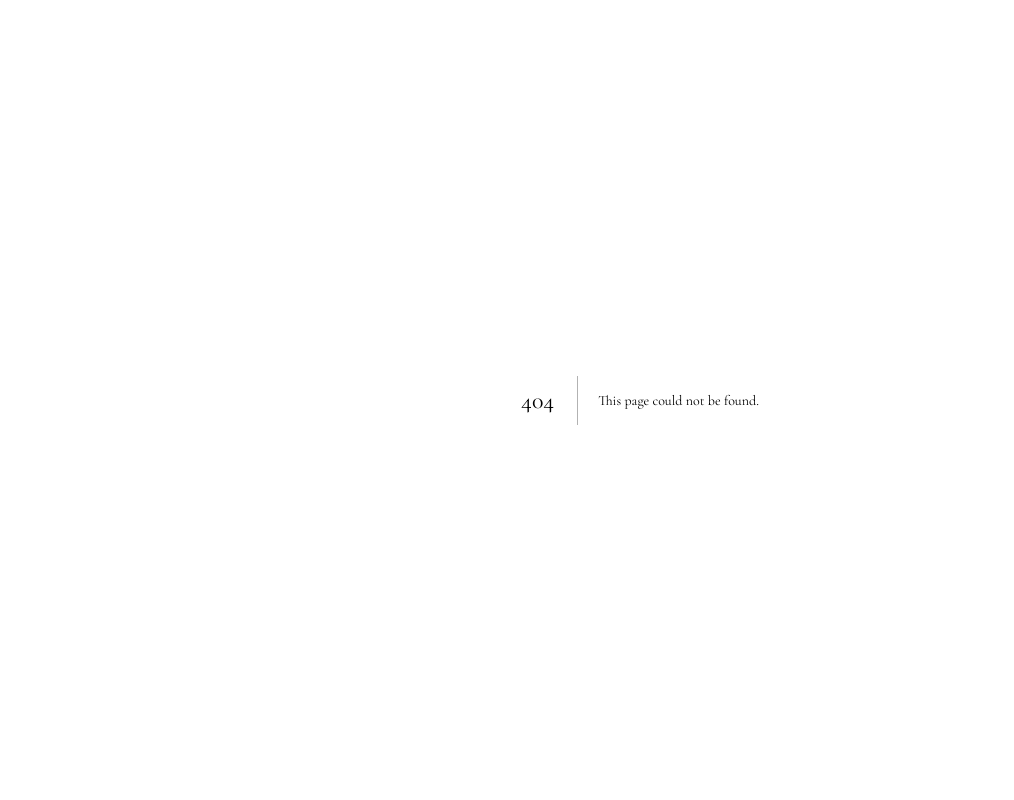
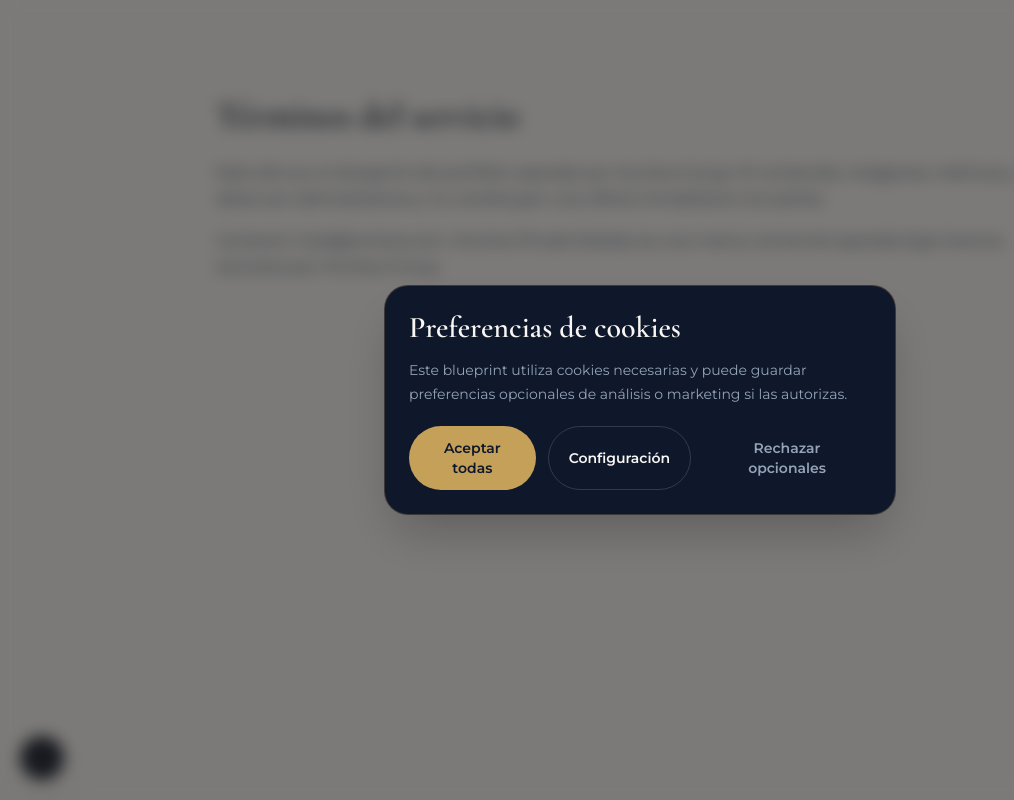
Before and after one commit to ToniIAPro73/Anclora-Portfolio, a Next.js app: page /terms in a window 1280 px wide. Before the commit this address had no page. Shown: the whole page, without its empty margins (0-1014 px from the left). Built offline with nearby package versions, Linux system fonts and the light colour scheme.

Commit message:
feat: add Brand IP footer and cookie consent

```diff
--- a/src/app/cookies/page.tsx
+++ b/src/app/cookies/page.tsx
@@ -4,7 +4,8 @@ export default function CookiesPage() {
       <div className="max-w-4xl mx-auto px-6 py-24">
         <h1 className="text-4xl font-serif font-semibold">Cookies</h1>
         <p className="mt-6 text-[#334155] leading-relaxed">
-          Este sitio utiliza cookies técnicas necesarias para operación básica y medición funcional del blueprint.
+          Este sitio utiliza cookies técnicas necesarias para operación básica y puede guardar preferencias opcionales
+          de análisis o marketing si las autorizas desde el botón flotante.
         </p>
       </div>
     </main>
--- a/src/app/layout.tsx
+++ b/src/app/layout.tsx
@@ -1,5 +1,6 @@
 import type { Metadata } from "next";
 import { Cormorant_Garamond, Montserrat, Allura } from "next/font/google";
+import { CookieConsent } from "@/components/cookie-consent";
 import "./globals.css";
 
 const cormorantGaramond = Cormorant_Garamond({
@@ -118,6 +119,7 @@ export default function RootLayout({
           dangerouslySetInnerHTML={{ __html: JSON.stringify(structuredData) }}
         />
         {children}
+        <CookieConsent />
       </body>
     </html>
   );
--- a/src/app/legal/page.tsx
+++ b/src/app/legal/page.tsx
@@ -5,7 +5,8 @@ export default function LegalPage() {
         <h1 className="text-4xl font-serif font-semibold">Aviso Legal</h1>
         <p className="mt-6 text-[#334155] leading-relaxed">
           Este espacio forma parte de un blueprint project de portfolio para Anclora Private Estates. El contenido se
-          muestra con fines demostrativos de marca, diseño y ejecución tecnológica.
+          muestra con fines demostrativos de marca, diseño y ejecución tecnológica. Titular y operador: Anclora Group.
+          No se afirma registro concedido de marca. Contacto: hola@anclora.com.
         </p>
       </div>
     </main>
--- a/src/app/privacy/page.tsx
+++ b/src/app/privacy/page.tsx
@@ -5,7 +5,8 @@ export default function PrivacyPage() {
         <h1 className="text-4xl font-serif font-semibold">Privacidad</h1>
         <p className="mt-6 text-[#334155] leading-relaxed">
           Los datos enviados mediante el formulario se usan exclusivamente para responder consultas del proyecto
-          blueprint y se tratan con criterios de confidencialidad y minimización.
+          blueprint y se tratan con criterios de confidencialidad y minimización por Anclora Group. Contacto:
+          hola@anclora.com.
         </p>
       </div>
     </main>
--- /dev/null
+++ b/src/app/terms/page.tsx
@@ -0,0 +1,15 @@
+export default function TermsPage() {
+  return (
+    <main className="min-h-screen ap-surface-ivory text-[#0F172A]">
+      <div className="max-w-4xl mx-auto px-6 py-24">
+        <h1 className="text-4xl font-serif font-semibold">Términos del servicio</h1>
+        <p className="mt-6 text-[#334155] leading-relaxed">
+          Este sitio es un blueprint de portfolio operado por Anclora Group. El contenido, imágenes, métricas y datos son demostrativos y no constituyen una oferta inmobiliaria vinculante.
+        </p>
+        <p className="mt-4 text-[#334155] leading-relaxed">
+          Contacto: hola@anclora.com. Anclora Private Estates es una marca comercial operada bajo licencia exclusiva por Anclora Group.
+        </p>
+      </div>
+    </main>
+  )
+}
--- /dev/null
+++ b/src/components/cookie-consent.tsx
@@ -0,0 +1,67 @@
+"use client"
+
+import { useEffect, useState } from "react"
+
+type CookiePreferences = { necessary: true; analytics: boolean; marketing: boolean; updatedAt: string; version: "v1" }
+const STORAGE_KEY = "anclora-cookie-consent-v1"
+const defaults: CookiePreferences = { necessary: true, analytics: false, marketing: false, updatedAt: "", version: "v1" }
+
+export function CookieConsent() {
+  const [open, setOpen] = useState(() => {
+    if (typeof window === "undefined") return false
+    return !localStorage.getItem(STORAGE_KEY)
+  })
+  const [settings, setSettings] = useState(false)
+  const [preferences, setPreferences] = useState<CookiePreferences>(() => {
+    if (typeof window === "undefined") return defaults
+    try {
+      const raw = localStorage.getItem(STORAGE_KEY)
+      if (raw) {
+        const parsed = JSON.parse(raw) as Partial<CookiePreferences>
+        return { necessary: true, analytics: Boolean(parsed.analytics), marketing: Boolean(parsed.marketing), updatedAt: parsed.updatedAt ?? "", version: "v1" }
+      }
+    } catch {}
+    return defaults
+  })
+  useEffect(() => {
+    const listener = () => { setOpen(true); setSettings(true) }
+    window.addEventListener("anclora:open-cookie-preferences", listener)
+    return () => window.removeEventListener("anclora:open-cookie-preferences", listener)
+  }, [])
+  function persist(next: CookiePreferences) {
+    const value = { ...next, necessary: true as const, updatedAt: new Date().toISOString(), version: "v1" as const }
+    localStorage.setItem(STORAGE_KEY, JSON.stringify(value))
+    setPreferences(value)
+    setOpen(false)
+    setSettings(false)
+  }
+  return (
+    <>
+      <button type="button" aria-label="Preferencias de cookies" onClick={() => { setOpen(true); setSettings(true) }} className="fixed bottom-5 left-5 z-50 h-11 w-11 rounded-full border border-[#C5A059]/50 bg-[#0F172A]/90 text-[#C5A059] shadow-2xl backdrop-blur">C</button>
+      {open ? (
+        <div className="fixed inset-0 z-50 flex items-end justify-center bg-black/50 px-4 py-6 backdrop-blur-sm sm:items-center" role="dialog" aria-modal="true" aria-labelledby="portfolio-cookie-title">
+          <div className="w-full max-w-lg rounded-3xl border border-[#C5A059]/25 bg-[#0F172A] p-6 text-[#F8F5F2] shadow-2xl">
+            <h2 id="portfolio-cookie-title" className="font-serif text-3xl font-semibold">{settings ? "Gestionar cookies" : "Preferencias de cookies"}</h2>
+            <p className="mt-3 text-sm leading-6 text-[#94A3B8]">Este blueprint utiliza cookies necesarias y puede guardar preferencias opcionales de análisis o marketing si las autorizas.</p>
+            {settings ? (
+              <div className="mt-5 space-y-3">
+                <CookieRow title="Cookies necesarias" description="Operación básica y seguridad. No se pueden desactivar." checked disabled onChange={() => {}} />
+                <CookieRow title="Cookies de análisis" description="Medición funcional del blueprint." checked={preferences.analytics} onChange={(analytics) => setPreferences((current) => ({ ...current, analytics }))} />
+                <CookieRow title="Cookies de marketing" description="Reservadas para campañas relevantes. No activan scripts inexistentes." checked={preferences.marketing} onChange={(marketing) => setPreferences((current) => ({ ...current, marketing }))} />
+              </div>
+            ) : null}
+            <div className="mt-5 flex flex-col gap-3 sm:flex-row">
+              {!settings ? <button type="button" onClick={() => persist({ ...defaults, analytics: true, marketing: true })} className="rounded-full bg-[#C5A059] px-5 py-3 text-sm font-semibold text-[#0F172A]">Aceptar todas</button> : null}
+              <button type="button" onClick={() => settings ? persist(preferences) : setSettings(true)} className="rounded-full border border-white/15 px-5 py-3 text-sm font-semibold">{settings ? "Guardar preferencias" : "Configuración"}</button>
+              <button type="button" onClick={() => persist(defaults)} className="rounded-full px-5 py-3 text-sm font-semibold text-[#94A3B8]">Rechazar opcionales</button>
+            </div>
+          </div>
+        </div>
+      ) : null}
+    </>
+  )
+}
+
+function CookieRow({ title, description, checked, disabled, onChange }: { title: string; description: string; checked: boolean; disabled?: boolean; onChange: (checked: boolean) => void }) {
+  return <label className="flex items-start justify-between gap-4 rounded-2xl border border-white/10 bg-white/[0.03] p-4"><span><span className="block text-sm font-semibold">{title}</span><span className="mt-1 block text-xs leading-5 text-[#94A3B8]">{description}</span></span><input type="checkbox" checked={checked} disabled={disabled} onChange={(event) => onChange(event.target.checked)} className="mt-1 h-5 w-5 accent-[#C5A059]" /></label>
+}
--- a/src/components/sections/footer-section.tsx
+++ b/src/components/sections/footer-section.tsx
@@ -35,13 +35,16 @@ export function FooterSection({ t, lang }: { t: FooterText; lang: Language }) {
                 {t.city}, {t.postcode}
               </p>
               <p>{t.phone}</p>
-              <p>{t.email}</p>
+              <p>hola@anclora.com</p>
             </div>
           </div>
 
           <div>
             <h3 className="font-semibold mb-4">Legal</h3>
             <div className="space-y-2 text-sm">
+              <Link href="/terms" className="block text-[#94A3B8] hover:text-[#C5A059] transition-colors">
+                {t.terms}
+              </Link>
               <Link href="/legal" className="block text-[#94A3B8] hover:text-[#C5A059] transition-colors">
                 {t.legal}
               </Link>
@@ -56,7 +59,8 @@ export function FooterSection({ t, lang }: { t: FooterText; lang: Language }) {
         </div>
 
         <div className="mt-12 pt-8 border-t border-[rgba(248,245,242,0.1)] text-center text-sm text-[#94A3B8]">
-          {rightsText}
+          <p>{rightsText}</p>
+          <p className="mt-2 text-xs">{t.brandStatement}</p>
         </div>
       </div>
     </footer>
--- a/src/data/translations.ts
+++ b/src/data/translations.ts
@@ -287,8 +287,10 @@ export const translations = {
       postcode: "07157",
       spain: "España",
       phone: "+34 971 234 567",
-      email: "residencias@anclora-estates.com",
-      rights: "© 2024 Anclora Private Estates. Todos los derechos reservados.",
+      email: "hola@anclora.com",
+      rights: "© 2024 Anclora Group — Todos los derechos reservados.",
+      brandStatement: "Anclora Private Estates es una marca comercial operada bajo licencia exclusiva por Anclora Group.",
+      terms: "Términos del servicio",
       legal: "Aviso Legal",
       privacy: "Privacidad",
       cookies: "Cookies",
@@ -579,8 +581,10 @@ export const translations = {
       postcode: "07157",
       spain: "Spain",
       phone: "+34 971 234 567",
-      email: "residencias@anclora-estates.com",
-      rights: "© 2024 Anclora Private Estates. All rights reserved.",
+      email: "hola@anclora.com",
+      rights: "© 2024 Anclora Group — All rights reserved.",
+      brandStatement: "Anclora Private Estates is a commercial brand operated under exclusive license by Anclora Group.",
+      terms: "Terms of service",
       legal: "Legal Notice",
       privacy: "Privacy",
       cookies: "Cookies",
```
